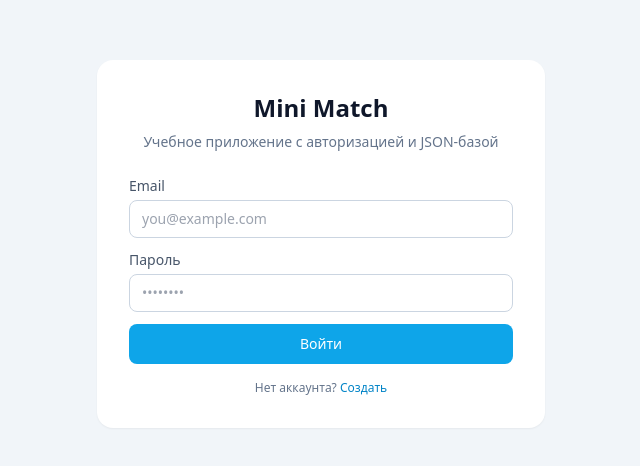
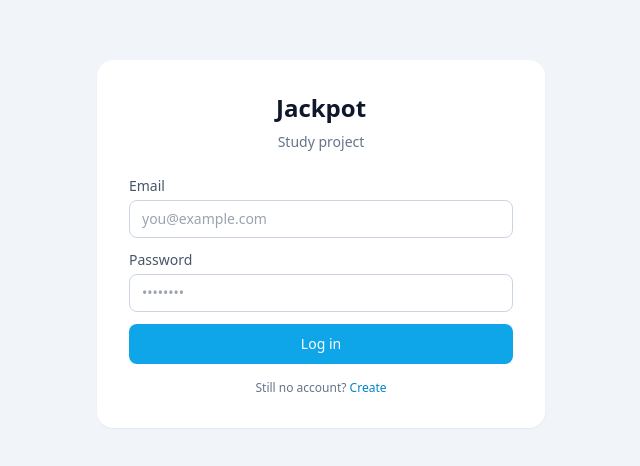
Before and after one commit to FerretAlex/Jackpot, a website: page public/login.html in a window 1280 px wide. Shown: the part 156-622 px from the top of the page, without its empty margins (319-959 px from the left). Drawn offline with nearby package versions, Linux system fonts and the light colour scheme.

Commit message:
Translate login page text to English

```diff
--- a/public/login.html
+++ b/public/login.html
@@ -2,13 +2,13 @@
 <html lang="ru">
 <head>
   <meta charset="UTF-8">
-  <title>Вход — Mini Match</title>
+  <title>Log in</title>
   <script src="https://cdn.tailwindcss.com"></script>
 </head>
 <body class="bg-slate-100 min-h-screen flex items-center justify-center">
   <div class="max-w-md w-full bg-white shadow-sm rounded-2xl p-8">
-    <h1 class="text-2xl font-semibold text-slate-900 text-center mb-2">Mini Match</h1>
-    <p class="text-sm text-slate-500 text-center mb-6">Учебное приложение с авторизацией и JSON-базой</p>
+    <h1 class="text-2xl font-semibold text-slate-900 text-center mb-2">Jackpot</h1>
+    <p class="text-sm text-slate-500 text-center mb-6">Study project</p>
 
     <div class="space-y-3">
       <div>
@@ -16,17 +16,17 @@
         <input id="email" type="email" class="w-full border border-slate-300 rounded-lg px-3 py-2 text-sm focus:outline-none focus:ring-2 focus:ring-sky-400" placeholder="you@example.com">
       </div>
       <div>
-        <label class="block text-sm text-slate-600 mb-1">Пароль</label>
+        <label class="block text-sm text-slate-600 mb-1">Password</label>
         <input id="password" type="password" class="w-full border border-slate-300 rounded-lg px-3 py-2 text-sm focus:outline-none focus:ring-2 focus:ring-sky-400" placeholder="••••••••">
       </div>
       <button onclick="login()" class="w-full mt-2 bg-sky-500 hover:bg-sky-600 text-white text-sm font-medium py-2.5 rounded-lg transition">
-        Войти
+        Log in
       </button>
     </div>
 
     <p class="text-xs text-slate-500 text-center mt-4">
-      Нет аккаунта?
-      <a href="register.html" class="text-sky-600 hover:underline">Создать</a>
+      Still no account?
+      <a href="register.html" class="text-sky-600 hover:underline">Create</a>
     </p>
 
     <p id="error" class="text-xs text-red-500 text-center mt-3 hidden"></p>
```
